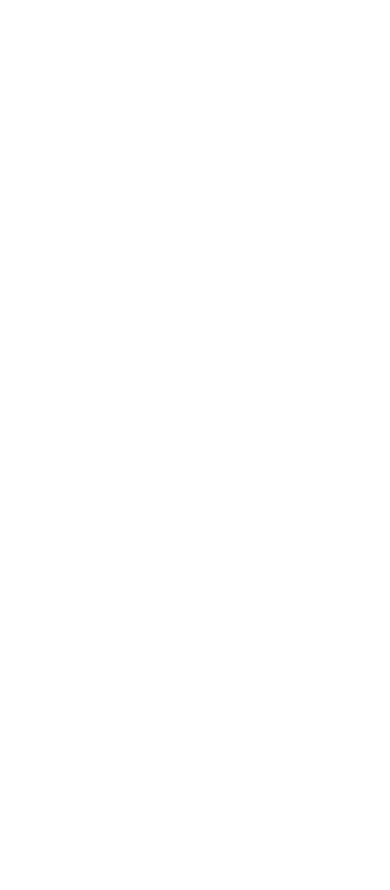
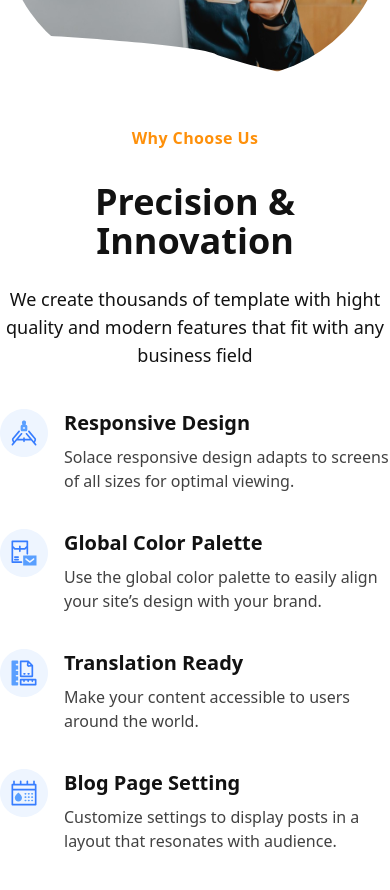
Before and after one commit to thekamiyeoladipo/solace, a React (Vite) app: page / in a window 390 px wide. Shown: the part 2020-2910 px from the top of the page. Before the commit the page ends 1616 px from the top, so only its background shows below. Built offline with nearby package versions, Linux system fonts and the light colour scheme.

Commit message:
feat: enhance Hero component layout and add WhyChoosUs component with features list and responsive design elements

```diff
--- a/src/components/WhyChoosUs.jsx
+++ b/src/components/WhyChoosUs.jsx
@@ -1,13 +1,115 @@
+import whyChooseUSImg from '../assets/why-choose-us-image.svg';
+import resIcon from '../assets/icons/responsive-design.svg';
+import globalIcon from '../assets/icons/global-colo-pallete.svg';
+import transIcon from '../assets/icons/translation-ready.svg';
+import blogIcon from '../assets/icons/blog-page-setting.svg';
+
 
 
 const WhyChoosUs = () => {
   return (
-    <div>
-        <section>
+    <section className="bg-white py-20">
+      <div className="container mx-auto flex flex-col md:flex-row items-center gap-12">
+        {/* Left Column - Image */}
+        <div className="flex-1">
+          <img
+            src={whyChooseUSImg}
+            alt="Why Choose Us"
+            className="w-full max-w-md mx-auto rounded-[40%] object-cover"
+          />
+        </div>
 
-        </section>
-    </div>
-  )
+        {/* Right Column - Content */}
+        <div className="flex-1">
+          <div className="flex flex-col justify-center items-center text-center md:items-start md:text-left">
+            <p className="text-lightorange font-semibold tracking-wide mb-8">
+              Why Choose Us
+            </p>
+            {/* Headline */}
+            <h1 className="text-4xl md:text-5xl font-extrabold leading-[1.1] text-dark max-w-xl">
+              Precision & Innovation
+            </h1>
+            {/* Subtext */}
+            <p className="mt-6 text-lg font-normal text-dark max-w-lg">
+              We create thousands of template with hight quality and modern
+              features that fit with any business field
+            </p>
+          </div>
+
+          {/* Features List */}
+          <div className="grid grid-cols-1 md:grid-cols-2 gap-4 mt-5">
+            {/* 1 */}
+            <div className="flex items-start space-x-4 mt-5">
+              <img
+                src={resIcon}
+                alt="Responsive Design"
+                className="w-12 h-12"
+              />
+              <div>
+                <h3 className="text-xl font-bold text-dark">
+                  Responsive Design
+                </h3>
+                <p className="mt-2 text-dark/80">
+                  Solace responsive design adapts to screens of all sizes for
+                  optimal viewing.
+                </p>
+              </div>
+            </div>
+            {/* 2 */}
+            <div className="flex items-start space-x-4 mt-5">
+              <img
+                src={globalIcon}
+                alt="Responsive Design"
+                className="w-12 h-12"
+              />
+              <div>
+                <h3 className="text-xl font-bold text-dark">
+                  Global Color Palette
+                </h3>
+                <p className="mt-2 text-dark/80">
+                  Use the global color palette to easily align your site’s
+                  design with your brand.
+                </p>
+              </div>
+            </div>
+            {/* 3 */}
+            <div className="flex items-start space-x-4 mt-5">
+              <img
+                src={transIcon}
+                alt="Responsive Design"
+                className="w-12 h-12"
+              />
+              <div>
+                <h3 className="text-xl font-bold text-dark">
+                  Translation Ready
+                </h3>
+                <p className="mt-2 text-dark/80">
+                  Make your content accessible to users around the world.
+                </p>
+              </div>
+            </div>
+            {/* 4 */}
+            <div className="flex items-start space-x-4 mt-5">
+              <img
+                src={blogIcon}
+                alt="Responsive Design"
+                className="w-12 h-12"
+              />
+              <div>
+                <h3 className="text-xl font-bold text-dark">
+                  Blog Page Setting
+                </h3>
+                <p className="mt-2 text-dark/80">
+                  Customize settings to display posts in a layout that resonates
+                  with audience.
+                </p>
+              </div>
+            </div>
+          </div>
+        </div>
+      </div>
+    </section>
+  );
 }
 
 export default WhyChoosUs
```
Also changed, not shown: src/components/Hero.jsx (+15 -8 lines).
